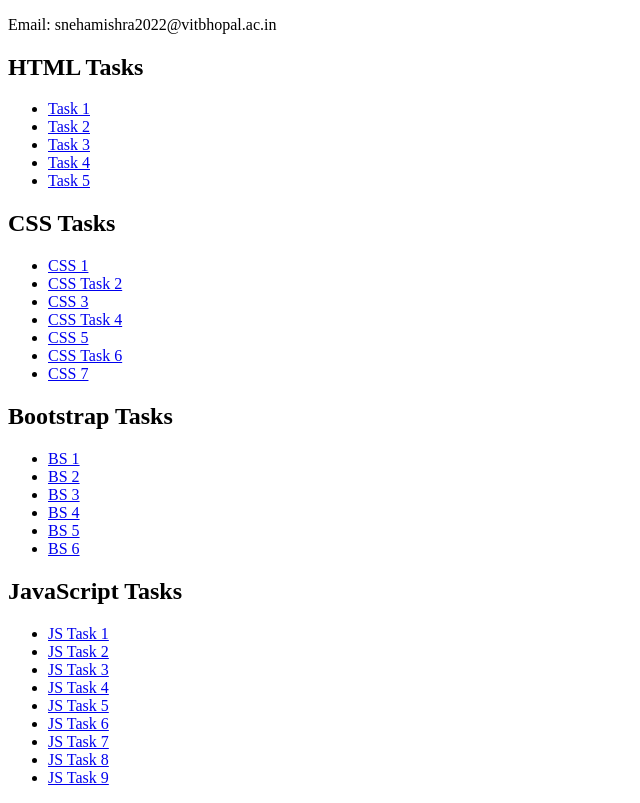
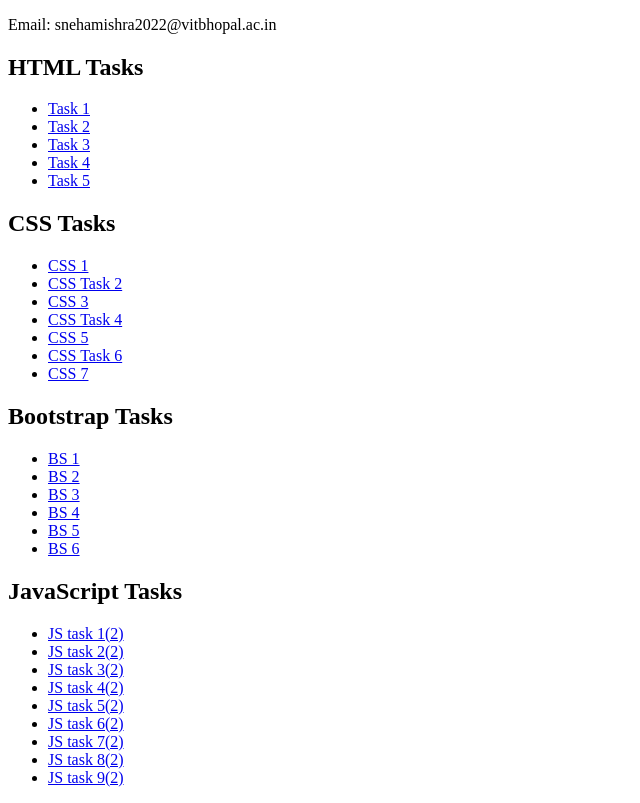
Before and after one commit to MISHSNEHA/22BCE10932_Ethnus_MERN_ASSIGMENT1, a plain HTML site: page index.html in a window 1280 px wide. Shown: the part 105-908 px from the top of the page, without its empty margins (0-640 px from the left). Drawn offline with Linux system fonts and the light colour scheme.

Commit message:
Update index.html

```diff
--- a/index.html
+++ b/index.html
@@ -42,15 +42,15 @@
 
     <h2>JavaScript Tasks</h2>
  <ul>
-    <li><a href="JS TASKS/JS task 1(2).html">JS Task 1</a></li>
-    <li><a href="JS TASKS/JS task 2(2).html">JS Task 2</a></li>
-    <li><a href="JS TASKS/JS task 3(2).html">JS Task 3</a></li>
-    <li><a href="JS TASKS/JS task 4(2).html">JS Task 4</a></li>
-    <li><a href="JS TASKS/JS task 5(2).html">JS Task 5</a></li>
-    <li><a href="JS TASKS/JS task 6(2).html">JS Task 6</a></li>
-    <li><a href="JS TASKS/JS task 7(2).html">JS Task 7</a></li>
-    <li><a href="JS TASKS/JS task 8(2).html">JS Task 8</a></li>
-    <li><a href="JS TASKS/JS task 9(2).html">JS Task 9</a></li>
+        <li><a href="JS TASKS/JS task 1(2).html">JS task 1(2)</a></li>
+        <li><a href="JS TASKS/JS task 2(2).html">JS task 2(2)</a></li>
+        <li><a href="JS TASKS/JS task 3(2).html">JS task 3(2)</a></li>
+        <li><a href="JS TASKS/JS task 4(2).html">JS task 4(2)</a></li>
+        <li><a href="JS TASKS/JS task 5(2).html">JS task 5(2)</a></li>
+        <li><a href="JS TASKS/JS task 6(2).html">JS task 6(2)</a></li>
+        <li><a href="JS TASKS/JS task 7(2).html">JS task 7(2)</a></li>
+        <li><a href="JS TASKS/JS task 8(2).html">JS task 8(2)</a></li>
+        <li><a href="JS TASKS/JS task 9(2).html">JS task 9(2)</a></li>
 </ul>
 
 </body>
```
